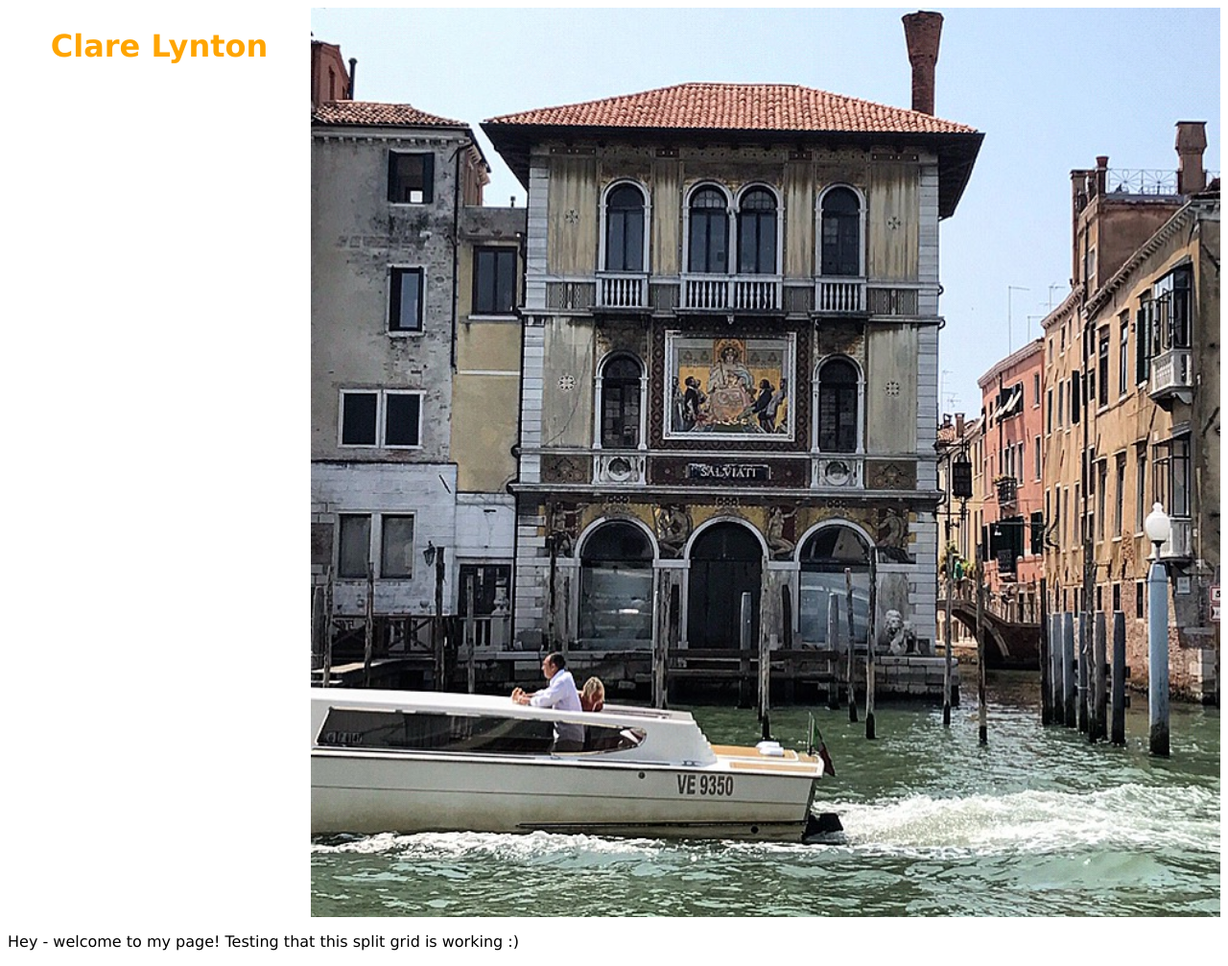
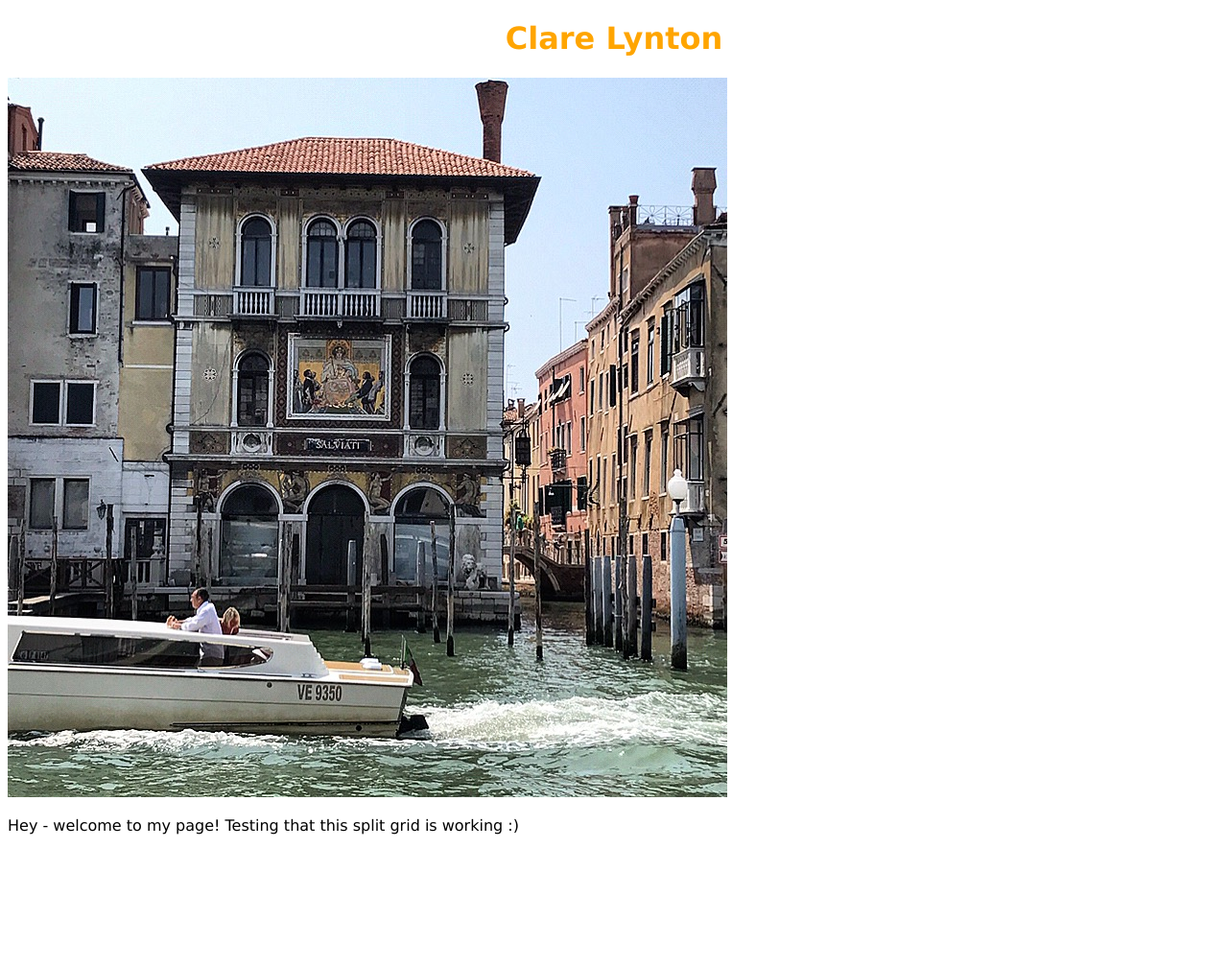
Before and after one commit to clarelynton/clarelynton.github.io, a PHP site: page / in a window 1280 px wide. Shown: the whole page at 96% size. After the commit the page ends 870 px from the top, so only its background shows below. Run offline with PHP 8.4, Linux system fonts and the light colour scheme.

Commit message:
Update style.css

```diff
--- a/style.css
+++ b/style.css
@@ -8,12 +8,12 @@ p {
   box-sizing: border-box;
 }
 
-.menu {
-    width: 25%;
+.left {
+    width: 50%;
     float: left;
 }
-.main {
-    width: 75%;
+.right {
+    width: 50%;
     float: left;
 }
 
```
